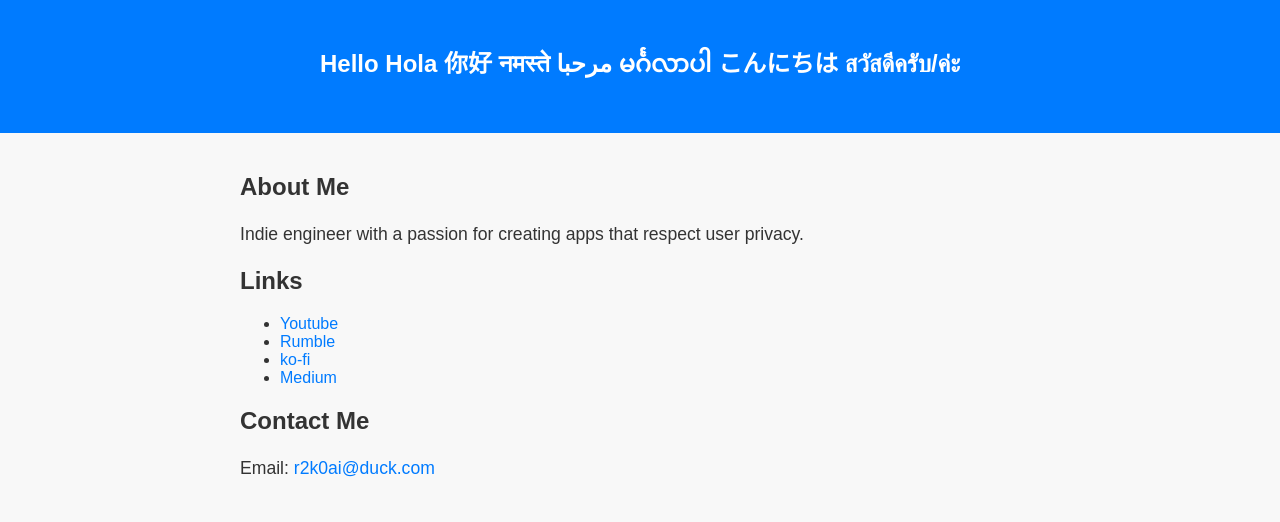
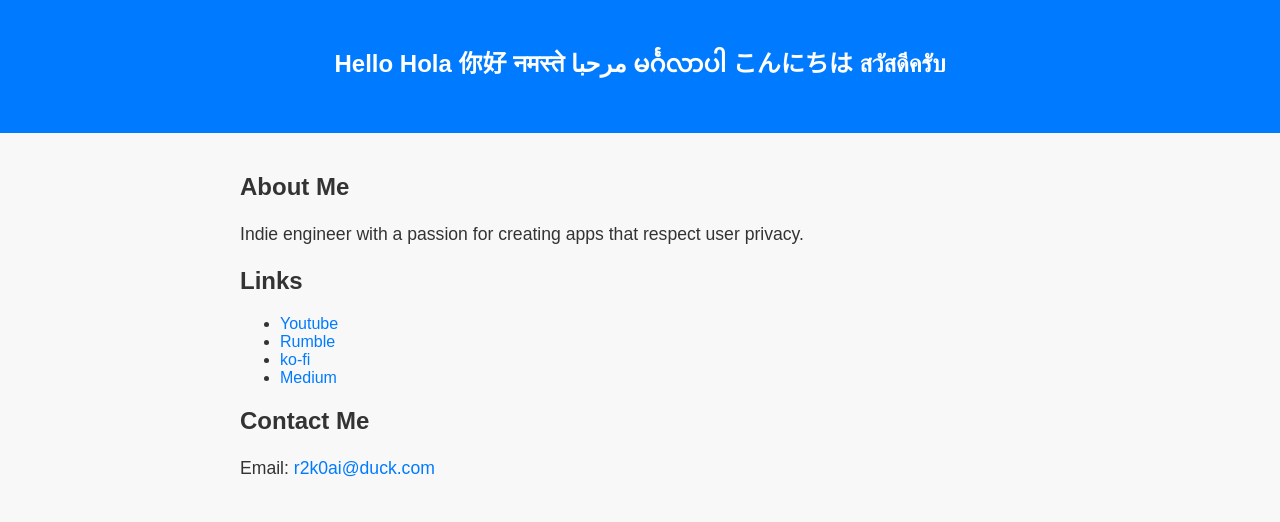
Before and after one commit to r2k0ai/r2k0ai.github.io, a plain HTML site: page index.html in a window 1280 px wide. Drawn offline with Linux system fonts and the light colour scheme.

Commit message:
Update index.html

```diff
--- a/index.html
+++ b/index.html
@@ -40,7 +40,7 @@
 </head>
 <body>
     <header>
-        <h2>Hello Hola 你好 नमस्ते مرحبا မင်္ဂလာပါ こんにちは สวัสดีครับ/ค่ะ</h2>
+        <h2>Hello Hola 你好 नमस्ते مرحبا မင်္ဂလာပါ こんにちは สวัสดีครับ</h2>
     </header>
     <div class="container">
 
```
